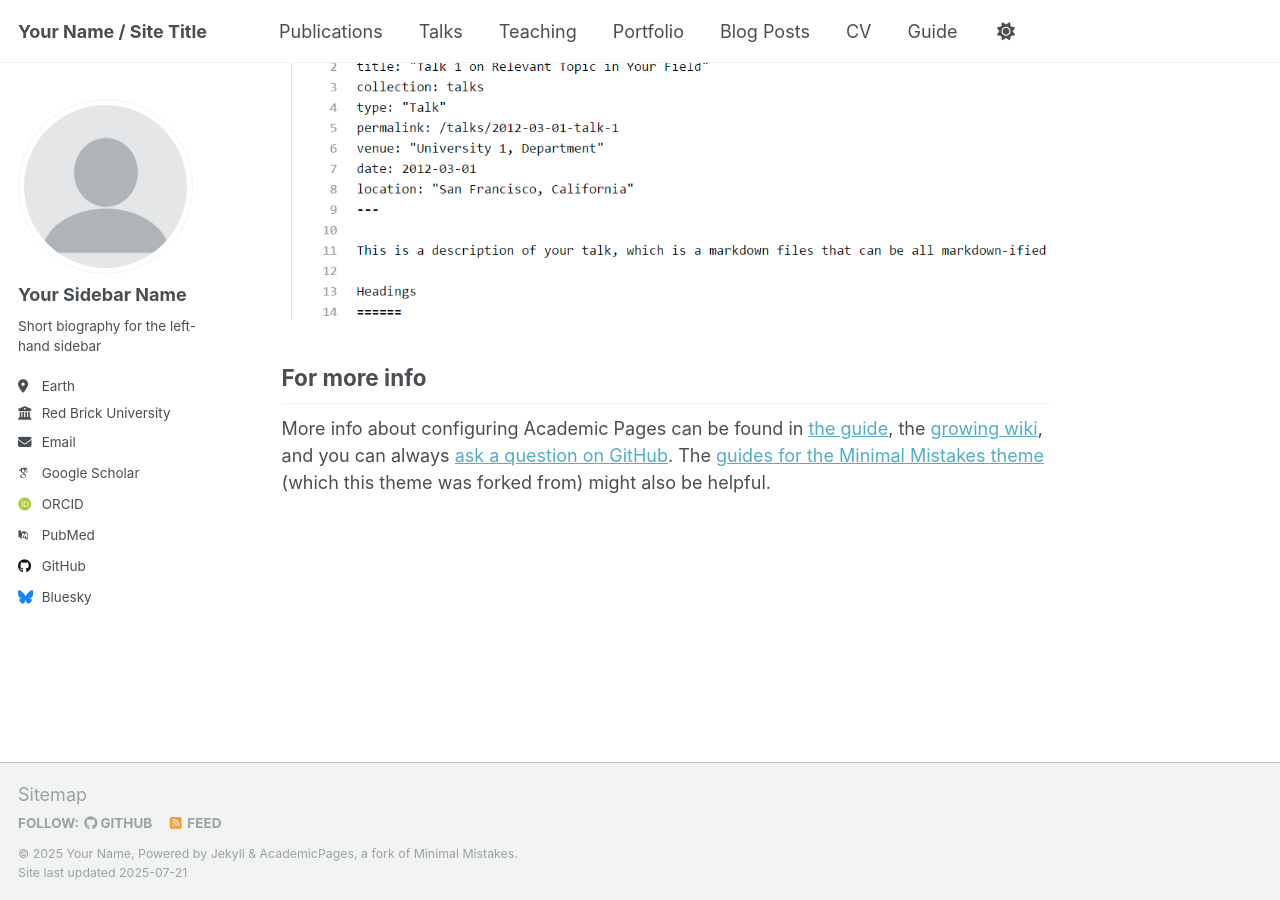
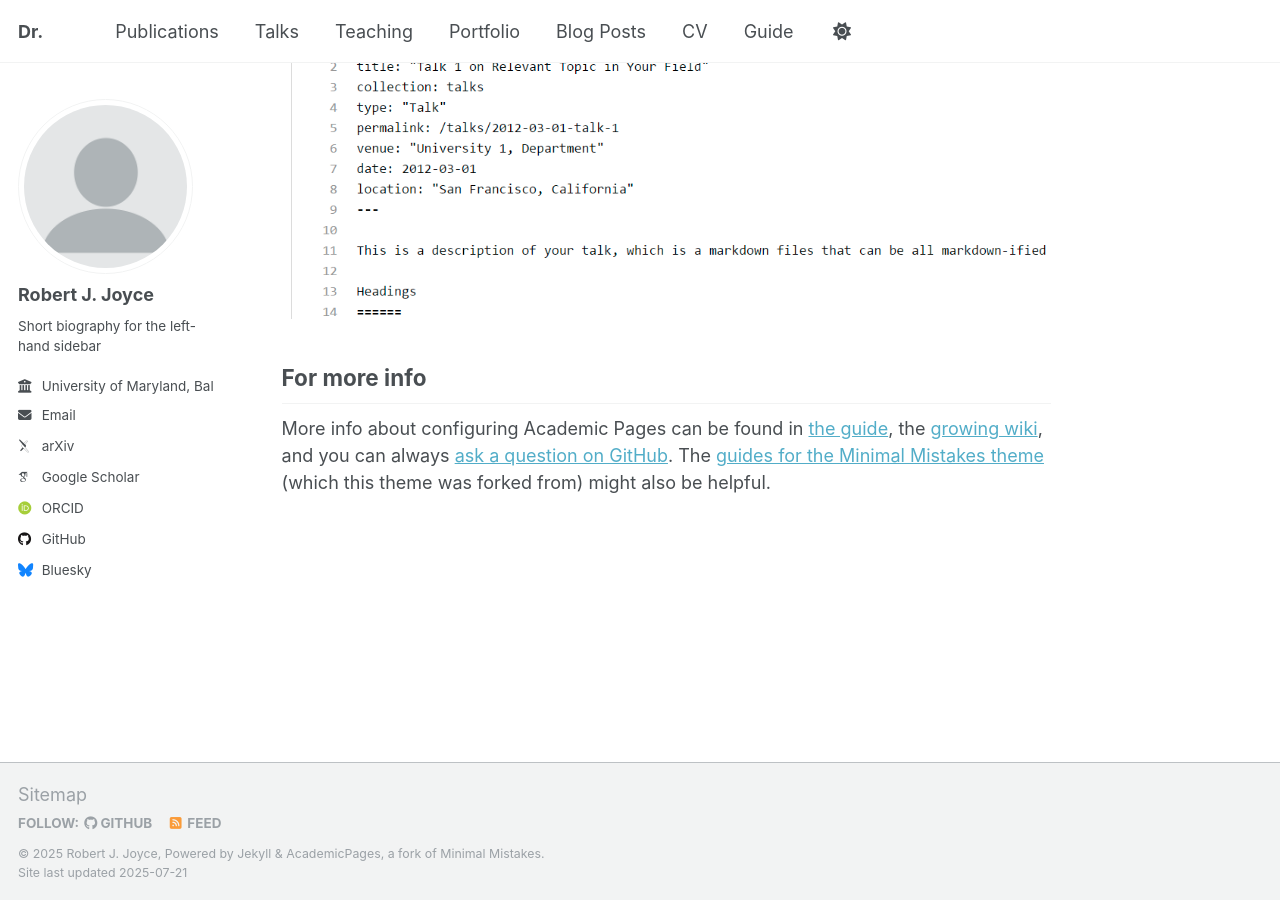
Before and after one commit to rjjoyce/joyce8.github.io, a Jekyll site: the page built from _pages/about.md, in a window 1280 px wide and 900 px high, scrolled down 2880 px. Built offline with Jekyll 4.4.1, drawn with Linux system fonts in a browser that asks for light colours; some web fonts are replaced; a script that is not in the unit is left out.

Commit message:
Update _config.yml

```diff
--- a/_config.yml
+++ b/_config.yml
@@ -9,13 +9,13 @@
 # Basic Site Settings
 locale                   : "en-US"
 site_theme               : "default"
-title                    : "Your Name / Site Title"
+title                    : "Dr."
 title_separator          : "-"
-name                     : &name "Your Name"
-description              : &description "personal description"
-url                      : https://academicpages.github.io # the base hostname & protocol for your site e.g. "https://[your GitHub username].github.io" or if you already have some other page hosted on Github then use "https://[your GitHub username].github.io/[Your Repo Name]"
+name                     : &name "Robert J. Joyce"
+description              : &description "Teaching professor at the University of Maryland, Baltimore County. Researching applications of machine learning and data science to the field of malware analysis."
+url                      : https://joyce8.github.io # the base hostname & protocol for your site e.g. "https://[your GitHub username].github.io" or if you already have some other page hosted on Github then use "https://[your GitHub username].github.io/[Your Repo Name]"
 baseurl                  : "" # the subpath of your site, e.g. "/blog"
-repository               : "academicpages/academicpages.github.io"
+repository               : "joyce8/joyce8.github.io"
 
 # Site Author - The following control what appear as part of the author content on the side bar.
 #               If a field is blank the icon and link will not appear, otherwise it will be shown.
@@ -23,22 +23,22 @@ repository               : "academicpages/academicpages.github.io"
 author:
   # Biographic information
   avatar           : "profile.png"
-  name             : "Your Sidebar Name"
+  name             : "Robert J. Joyce"
   pronouns         : # example: "she/her"
   bio              : "Short biography for the left-hand sidebar"
-  location         : "Earth"
-  employer         : "Red Brick University"
+  location         : #
+  employer         : "University of Maryland, Baltimore County"
   uri              : # URL
-  email            : "none@example.org"
+  email            : "joyce8@umbc.edu"
 
   # Academic websites
   academia         : # URL
-  arxiv            : # URL - Update with the correct link to your profile
-  googlescholar    : "https://scholar.google.com/citations?user=PS_CX0AAAAAJ"
+  arxiv            : http://arxiv.org/a/joyce_r_1# URL - Update with the correct link to your profile
+  googlescholar    : https://scholar.google.com/citations?user=P248tl4AAAAJ&hl=en"https://scholar.google.com/citations?user=PS_CX0AAAAAJ"
   impactstory      : # URL
-  orcid            : "http://orcid.org/yourorcidurl"
+  orcid            : "http://orcid.org/0009-0003-7168-1237"
   semantic         : # URL
-  pubmed           : "https://www.ncbi.nlm.nih.gov/pubmed/?term=john+snow"
+  pubmed           : #"https://www.ncbi.nlm.nih.gov/pubmed/?term=john+snow"
   researchgate     : # URL
   scopus           : # URL
 
@@ -46,7 +46,7 @@ author:
   bitbucket        : # Username - Update with your username on the site
   codepen          : # Username
   dribbble         : # Username
-  github           : "academicpages"
+  github           : "joyce8"
   kaggle           : # Username
   stackoverflow    : # User number or user number and name (i.e., use "1" or "1/jeff-atwood")
 
```
